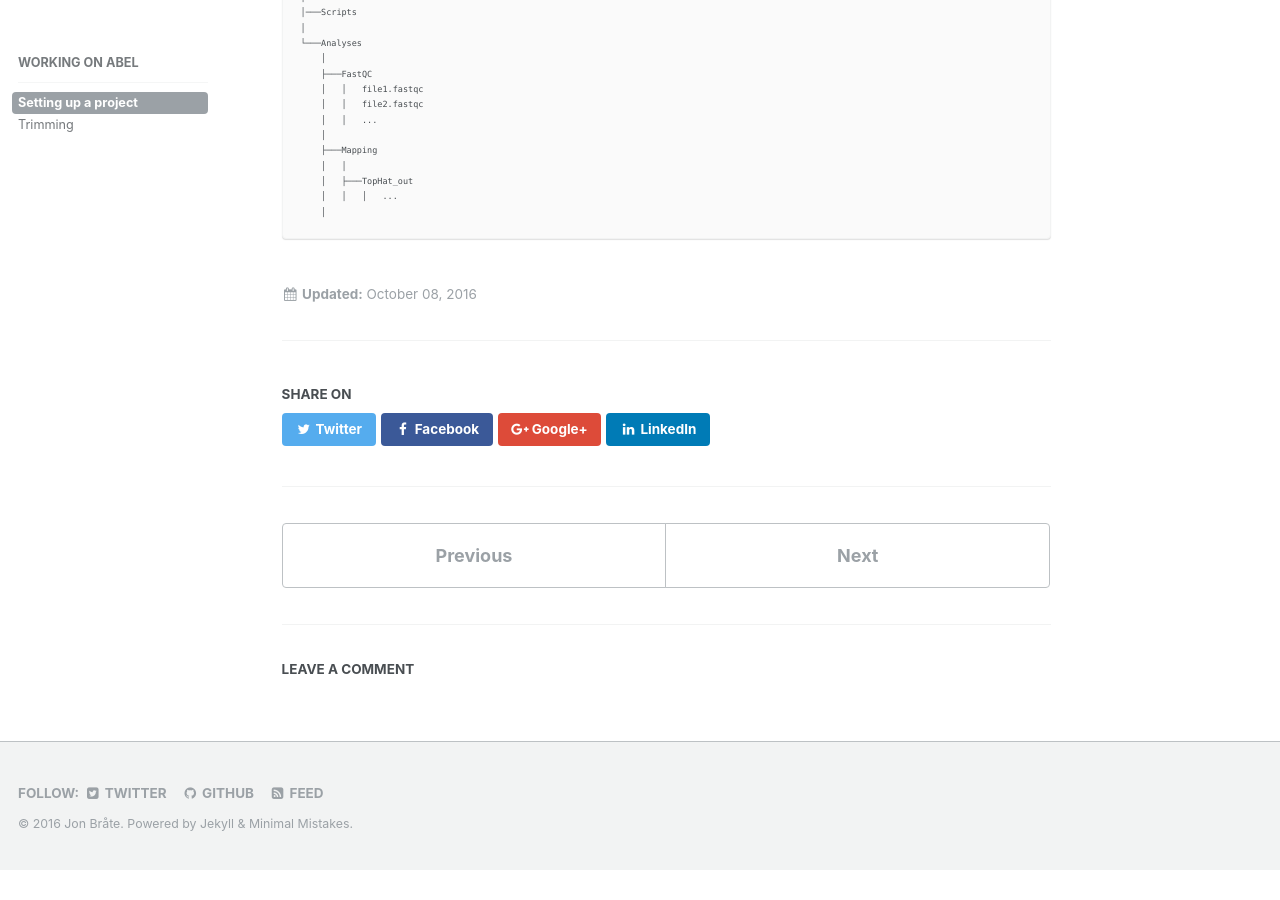
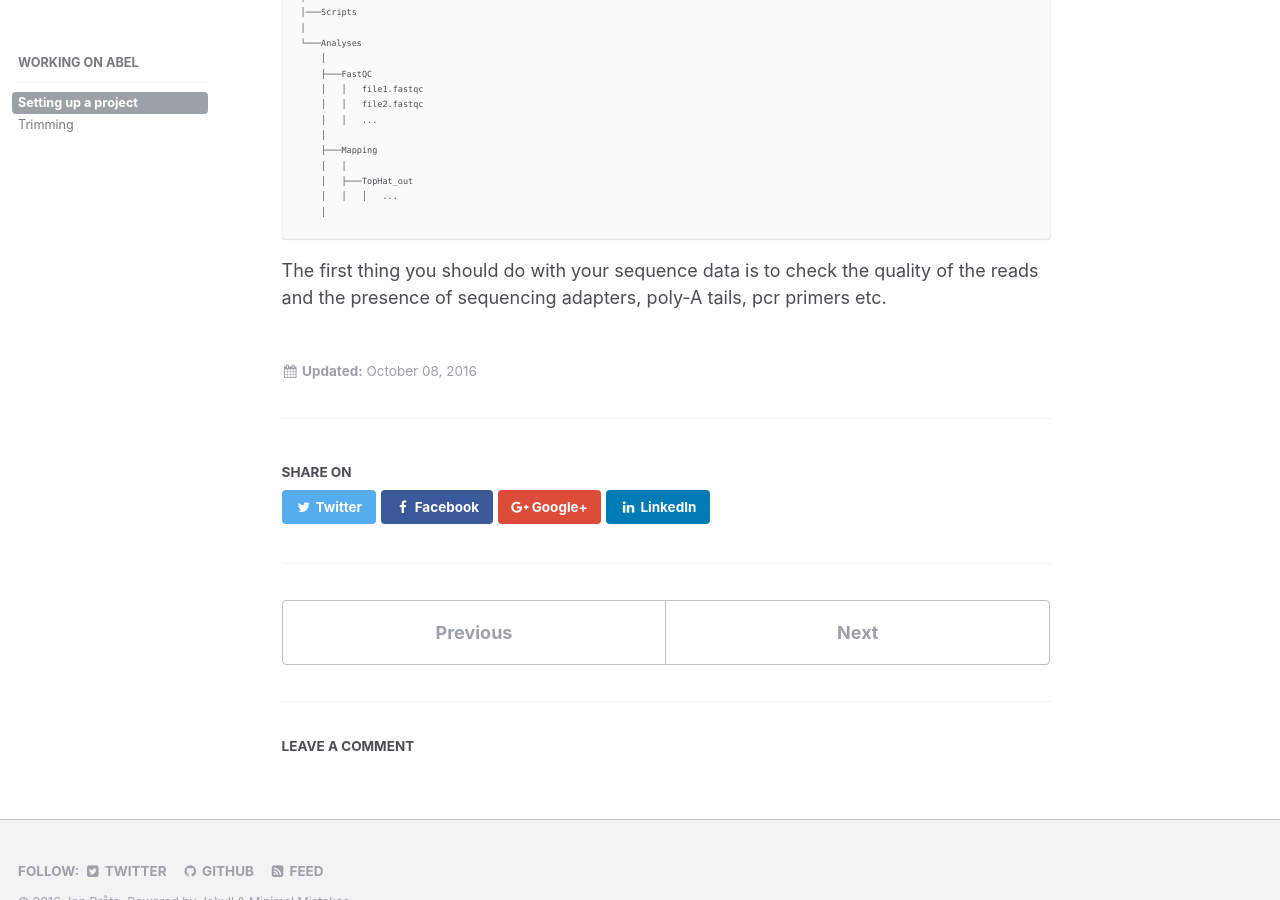
Before and after one commit to pjpaulpj/jonbra.github.io, a Jekyll site: the page built from _resources/02-setting-up-project.md, in a window 1280 px wide and 900 px high, scrolled down 1120 px. Built offline with Jekyll 4.4.1, drawn with Linux system fonts in a browser that asks for light colours; comment, search, counter and statistics services are not loaded; before the commit the page ends 1990 px from its top, so only the background shows below that.

Commit message:
added text

````diff
--- a/_resources/02-setting-up-project.md
+++ b/_resources/02-setting-up-project.md
@@ -48,3 +48,5 @@ MyProject
     │   │   │   ...
     │
 ```
+
+The first thing you should do with your sequence data is to check the quality of the reads and the presence of sequencing adapters, poly-A tails, pcr primers etc.
````
